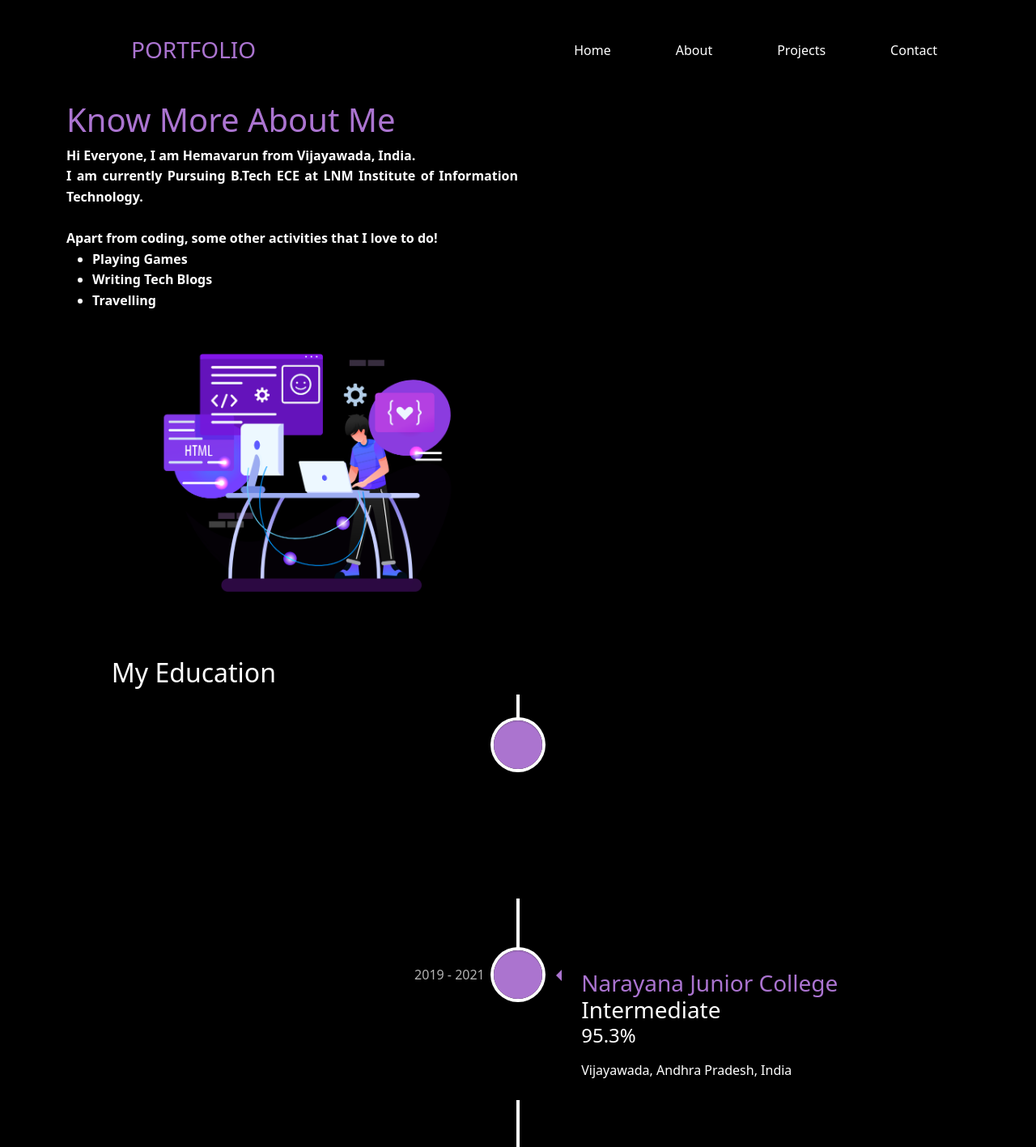
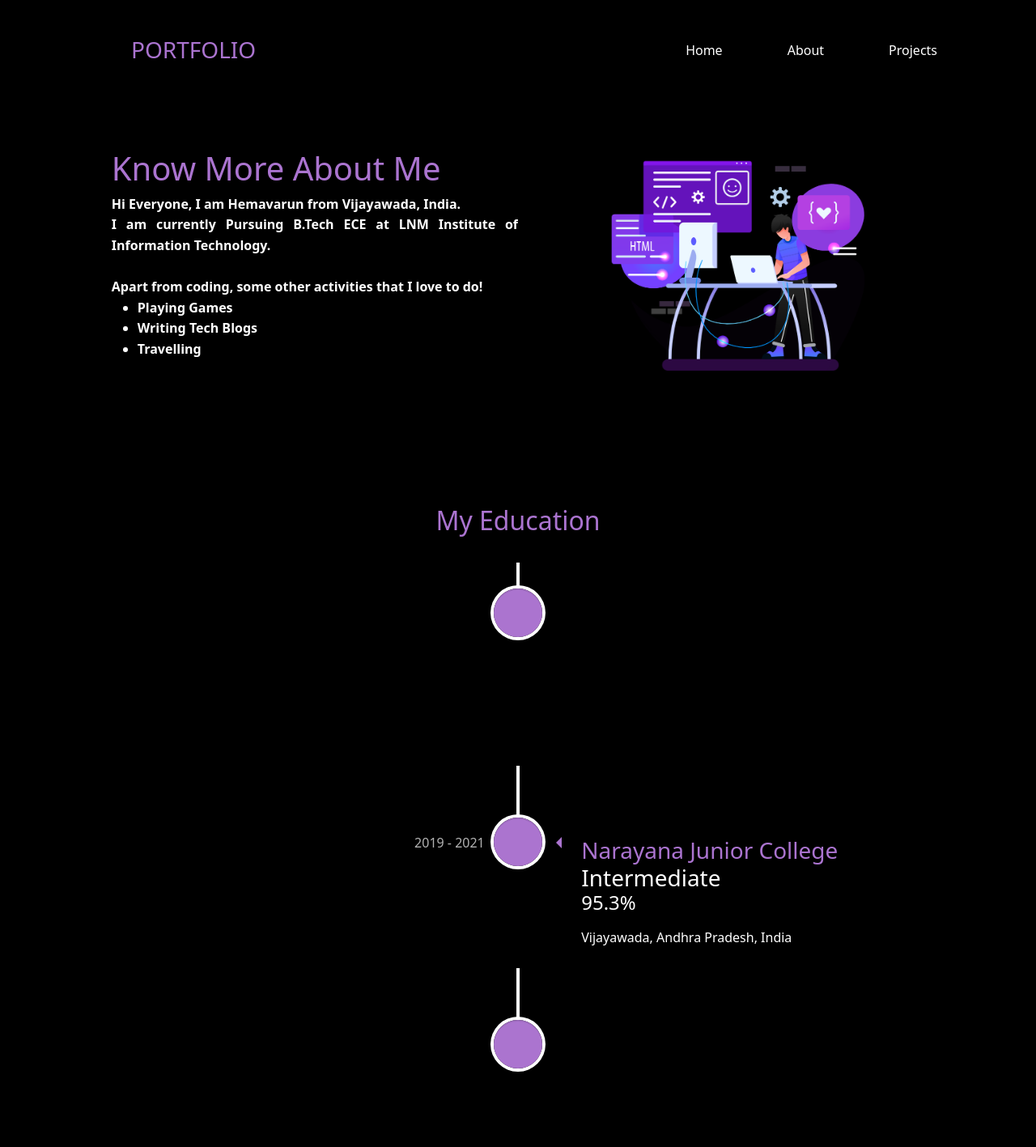
Before and after one commit to Hemavarun3/PORTFOLIO, a React (Create React App) app: page /about in a window 1280 px wide. Shown: the top 1417 px of the page at 81% size. Built offline with nearby package versions, Linux system fonts and the light colour scheme.

Commit message:
Final_version

```diff
--- a/src/components/About/about.css
+++ b/src/components/About/about.css
@@ -2,6 +2,16 @@
     padding: 5%;
     display: flex;
     flex-direction: column;
+    align-items: center;
+    justify-content: center;
+}
+.row2 h2{
+    margin: 2rem;
+}
+.row1{
+    padding: 5%;
+    display: flex;
+    flex-direction: row;
     align-items: center;
     justify-content: center;
 }
@@ -15,7 +25,6 @@
     line-height: 1.6;
 }
 .b2{
-    align-items: center;
     display: flex;
     flex-direction: column;
     justify-content: center;
--- a/src/components/About/about.js
+++ b/src/components/About/about.js
@@ -29,10 +29,8 @@ function About() {
         </div>
       </div>
       <div className="row2">
-        <div className="col-md-12">
-          <h2>My Education</h2>
+          <h2 style={{ color: 'rgba(178, 121, 216, 0.959)' }}>My Education</h2>
           <Education />
-        </div>
       </div>
     </div>
   );
--- a/src/components/Header/Navbar.js
+++ b/src/components/Header/Navbar.js
@@ -15,7 +15,6 @@ function Header() {
             <Nav.Link className="navlink" href="/">Home</Nav.Link>
             <Nav.Link href="/about" className="navlink">About</Nav.Link>
             <Nav.Link href="/projects" className="navlink">Projects</Nav.Link>
-            <Nav.Link href="/contact" className="navlink">Contact</Nav.Link>
           </Nav>
         </Navbar.Collapse>
       </Container>
```
Also changed, not shown: src/components/Contact/contact.css (deleted), src/components/Contact/contact.js (deleted).
